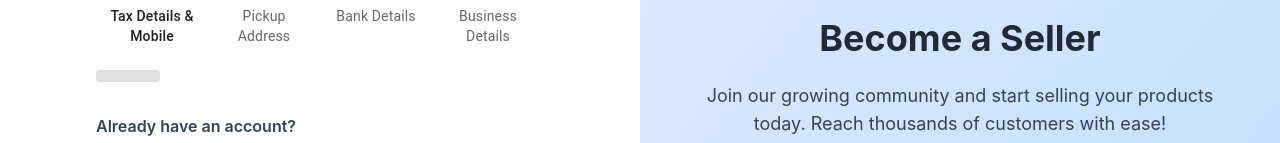
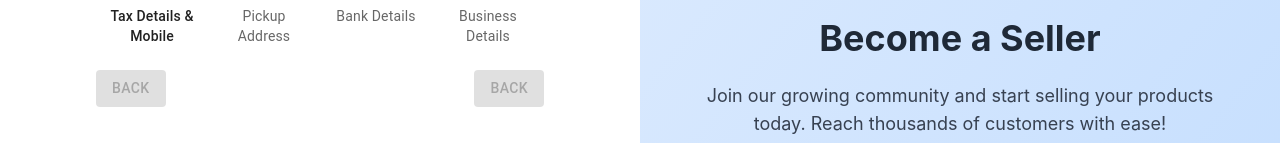
Before and after one commit to shubhcoding01/ecomproject, a React (Create React App) app: page /become-seller in a window 1280 px wide. Both pictures are taken after a click on the button "CREATE A NEW ACCOUNT". Shown: the part 212-355 px from the top of the page. Built offline with nearby package versions, Linux system fonts and the light colour scheme.

Commit message:
Fix duplicate back button in SellerAccountForm

```diff
--- a/src/customer/pages/Become Seller/SellerAccountForm.tsx
+++ b/src/customer/pages/Become Seller/SellerAccountForm.tsx
@@ -31,7 +31,11 @@ const SellerAccountForm = () => {
             </section>
             <div className='flex items-center justify-between mt-6'>
                     <Button variant='contained' disabled={activeStep === 0} onClick={handleStep(-1)}>
+                        Back
+                    </Button>
 
+                    <Button variant='contained' disabled={activeStep === 0} onClick={handleStep(-1)}>
+                        Back
                     </Button>
             </div>
     </div>
```
